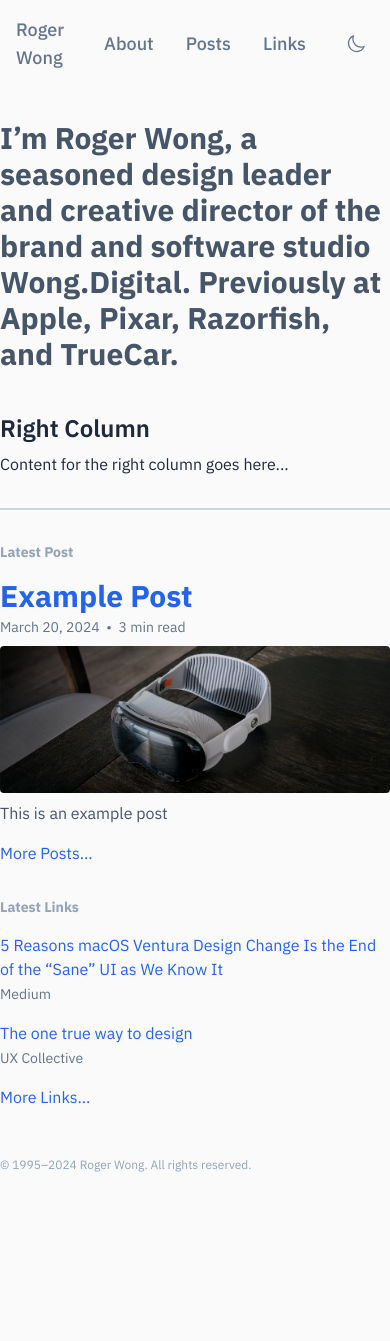
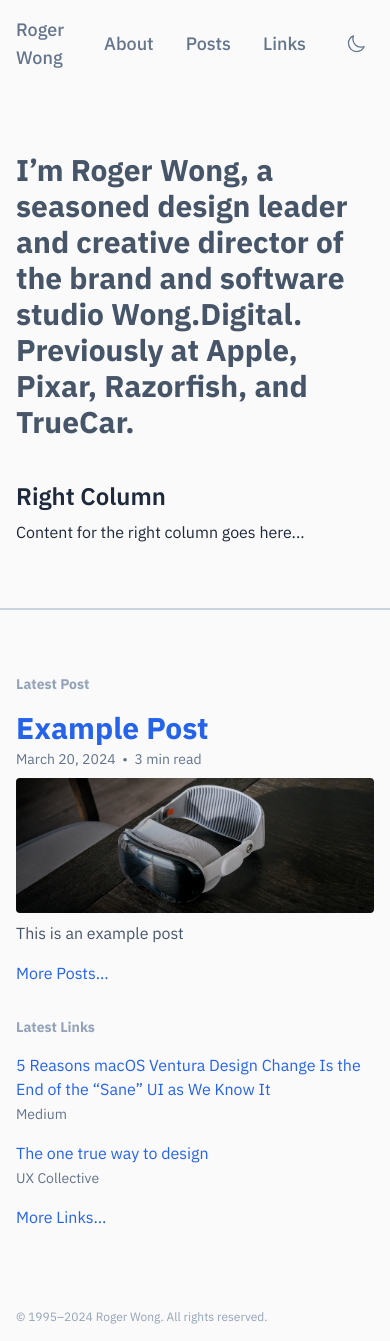
Before and after one commit to wongdigital/rogerwong-site, a Next.js app: page / in a window 390 px wide. Before the commit the page ends 1189 px from the top, so only its background shows below. Built offline with nearby package versions, Linux system fonts and the light colour scheme.

Commit message:
Fixed responsive formatting

```diff
--- a/src/app/linklog/page.tsx
+++ b/src/app/linklog/page.tsx
@@ -21,7 +21,7 @@ export default async function LinklogIndex({
   const currentLinks = allLinks.slice(startIndex, endIndex);
 
   return (
-    <div className="flex flex-col md:flex-row gap-8 lg:px-20 md:px-0">
+    <div className="flex flex-col md:flex-row gap-8 px-4 sm:px-0 lg:px-20">
       <main className="lg:w-7/12 lg:py-20 md:py-10 sm:py-8">
         <header className="mb-8">
           <h1 className="text-3xl font-bold text-slate-600">Links</h1>
--- a/src/app/page.tsx
+++ b/src/app/page.tsx
@@ -14,7 +14,7 @@ export default async function Home() {
     <>
       <HomeHero />
       <div className="h-[1px] bg-slate-300 w-full"></div>
-      <section className="my-8 lg:p-20 md:px-4 md:py-8">
+      <section className="my-8 px-4 sm:px-0 lg:px-20 py-8">
         <div className="flex flex-col md:flex-row gap-8">
           <div className="lg:w-7/12">
             <h3 className="text-sm font-extrabold mb-4 text-slate-400">Latest Post</h3>
--- a/src/app/posts/page.tsx
+++ b/src/app/posts/page.tsx
@@ -36,7 +36,7 @@ export default async function PostsIndex({
   const currentPosts = filteredPosts.slice(startIndex, endIndex);
 
   return (
-    <div className="flex flex-col md:flex-row gap-8 lg:px-20 md:px-0">
+    <div className="flex flex-col md:flex-row gap-8 px-4 sm:px-0 lg:px-20">
       <main className="lg:w-7/12 lg:py-20 md:py-10 sm:py-8">
         <header className="mb-8">
           <h1 className="text-3xl font-bold text-slate-600">
--- a/src/components/Footer.tsx
+++ b/src/components/Footer.tsx
@@ -1,7 +1,7 @@
 export default function Footer() {
   return (
     <footer className="text-slate-400 !text-xs py-4 mt-8">
-      <div className="container mx-auto lg:px-20 md:px-0 text-left">
+      <div className="container mx-auto px-4 sm:px-0 lg:px-20 text-left">
         <p>&copy; 1995–{new Date().getFullYear()} Roger Wong. All rights reserved.</p>
       </div>
     </footer>
--- a/src/components/Header.tsx
+++ b/src/components/Header.tsx
@@ -26,8 +26,8 @@ export default function Header() {
   };
 
   return (
-    <header className="text-lg text-slate-500 dark:text-slate-400 font-medium py-4">
-      <nav role="navigation" className="container mx-auto px-4 lg:px-20 md:px-0 flex justify-between items-center">
+    <header className="text-lg text-slate-500 dark:text-slate-400 font-medium py-4 px-4 sm:px-0 lg:px-20">
+      <nav role="navigation" className="max-w-7xl mx-auto flex justify-between items-center">
         <Link
           href="/"
           aria-label="Home"
--- a/src/components/HomeHero.tsx
+++ b/src/components/HomeHero.tsx
@@ -1,7 +1,7 @@
 export default function HomeHero() {
     return (
       <>
-        <section className="my-8 lg:p-20 md:px-0 md:py-8">
+        <section className="my-8 px-4 sm:px-0 lg:px-20 py-8">
           <div className="flex flex-col md:flex-row gap-8">
             <div className="md:w-7/12">
               <p className="text-3xl font-bold mb-2 text-slate-600">
```
